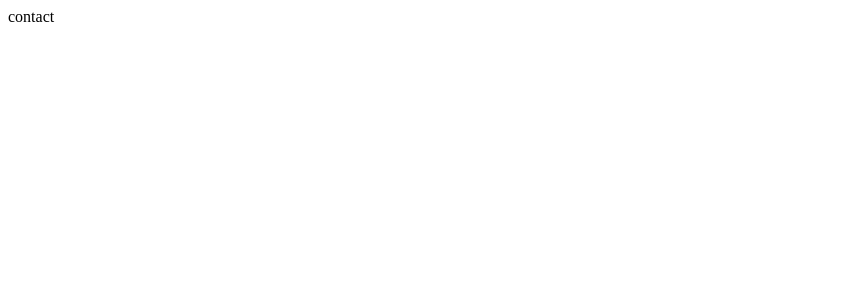
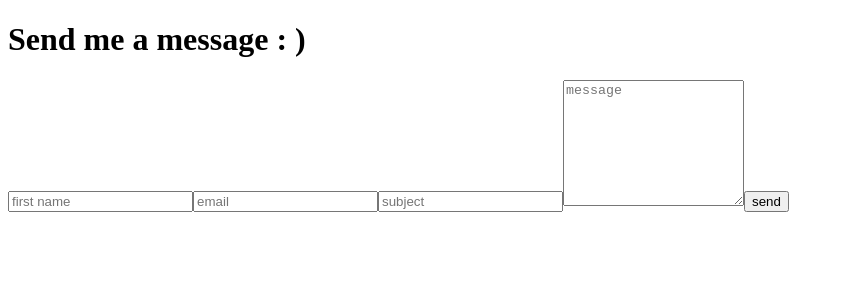
Before and after one commit to marianlea/leabaldeviesov2, a Next.js app: page /contact in a window 1280 px wide. Shown: the top 300 px of the page, without its empty margins (0-844 px from the left). Built offline with nearby package versions, Linux system fonts and the light colour scheme.

Commit message:
added contact form, sent message, error message

```diff
--- a/package.json
+++ b/package.json
@@ -10,6 +10,7 @@
     "preview": "vite preview"
   },
   "dependencies": {
+    "@emailjs/browser": "^4.4.1",
     "next": "^15.3.2",
     "react": "^19.1.0",
     "react-dom": "^19.1.0",
--- a/src/pages/contact.jsx
+++ b/src/pages/contact.jsx
@@ -1,5 +1,101 @@
-import React from "react";
+import { useRef, useState } from "react";
+import emailjs from "@emailjs/browser";
+import { FaRegPaperPlane } from "react-icons/fa";
 
 export default function Contact() {
-  return <div className="contact">contact</div>;
+  const form = useRef();
+  const [showError, setShowError] = useState(false);
+  const [showMessageSuccess, setMessageSuccess] = useState(false);
+  const Paperplane = FaRegPaperPlane;
+
+  const sendEmail = (e) => {
+    e.preventDefault();
+
+    emailjs
+      .sendForm(
+        "service_d0inb3m",
+        "template_avq04lm",
+        form.current,
+        "XWv8fX3s3cQWmthY1"
+      )
+      .then(
+        () => {
+          setMessageSuccess(true);
+          form.current.reset();
+        },
+        (err) => {
+          console.log(err);
+          setShowError(true);
+        }
+      );
+  };
+
+  return (
+    <div className="contact font-description text-mainGray text-justify w-full h-full">
+      {showMessageSuccess ? (
+        <section className="thank-you-message w-10/12 flex flex-col items-center">
+          <p className="text-xl mt-20 inline-block">
+            Your message is succesfully sent
+            <span className="inline-flex ml-2 text-cobalt-50">
+              <Paperplane className="" />
+            </span>
+          </p>
+          <p className="mt-4 text-xs">
+            Thank you for taking your time to reach out to me. I'll respond to
+            your enquiry as soon as I can.
+          </p>
+
+          {/* <Paperplane className="ml-2 mt-1 text-cobalt-50 text-2xl" /> */}
+        </section>
+      ) : (
+        <form ref={form} onSubmit={sendEmail} className="contact-form">
+          <h1>
+            Send me a message
+            <span className="text-eggyolk-100">{` :  )`}</span>
+          </h1>
+          {showError && (
+            <section className="email-error-message text-sm bg-eggyolk-100/25 p-4 text-justify border-1 border-dotted border-eggyolk-100 my-5 text-mainGray rounded-2xl">
+              Your message couldn't be sent. Please check that all fields are
+              filled out and try again. If issues persist, please try again
+              later. Thank you!
+            </section>
+          )}
+          <input
+            name="name"
+            className="name-field border-1 border-outlineGray rounded-2xl pl-3 text-sm w-full mt-3 mb-2 p-1"
+            placeholder="first name"
+            type="text"
+            required
+          ></input>
+          <input
+            name="email"
+            className="email-field border-1 border-outlineGray rounded-2xl pl-3 text-sm w-full mb-2 p-1"
+            placeholder="email"
+            type="email"
+            required
+          ></input>
+          <input
+            name="subject"
+            type="text"
+            className="subject-field border-1 border-outlineGray rounded-2xl pl-3 text-sm w-full mb-2 p-1"
+            placeholder="subject"
+            required
+          ></input>
+          <textarea
+            name="message"
+            className="message-field border-1 border-outlineGray rounded-2xl pl-3 text-sm w-full mb-2 p-1"
+            placeholder="message"
+            rows={8}
+            required
+          ></textarea>
+          <button
+            className="submit-button bg-cobalt-50 text-ceramic-50 rounded-2xl text-sm w-full mb-2 p-1"
+            type="submit"
+          >
+            send
+          </button>
+        </form>
+      )}
+    </div>
+  );
 }
```
Also changed, not shown: src/components/SideBarLinks.jsx (+0 -22 lines), 1 other file (tests, documents, lock files or other folders).
